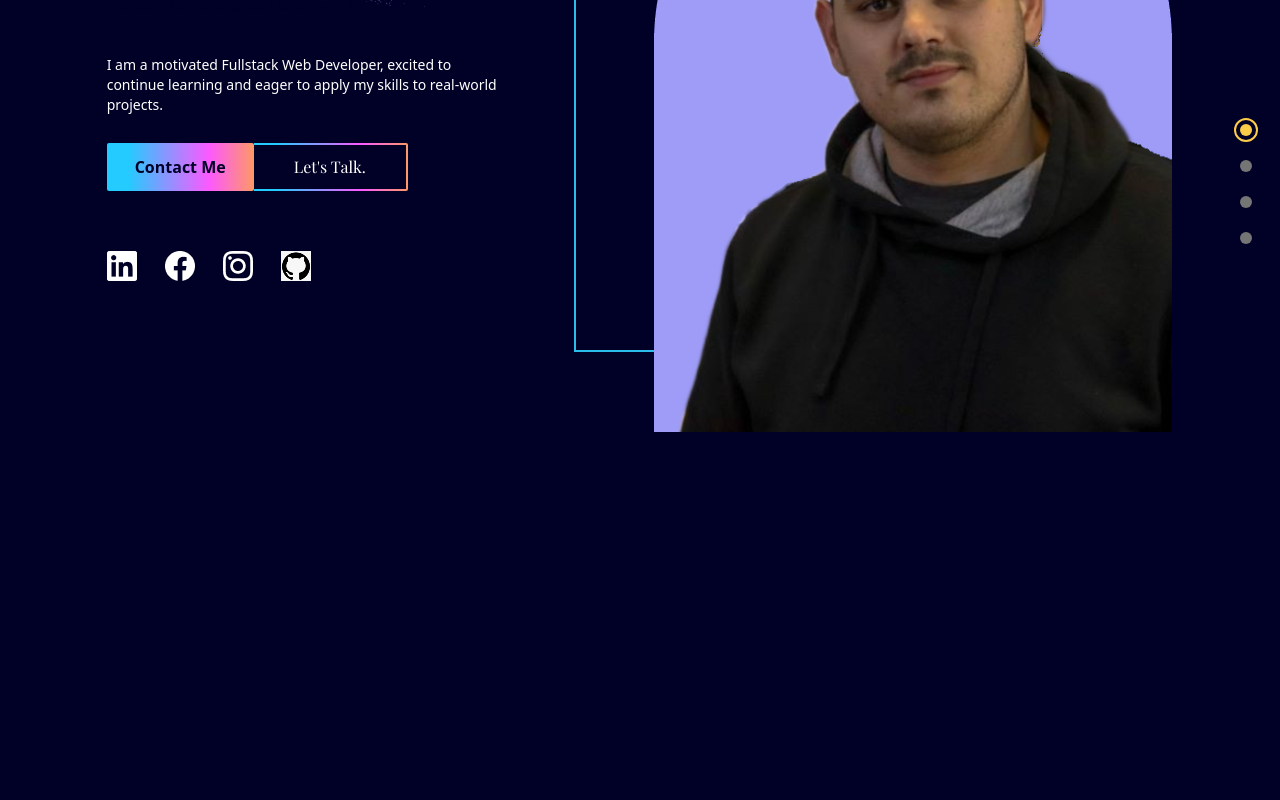
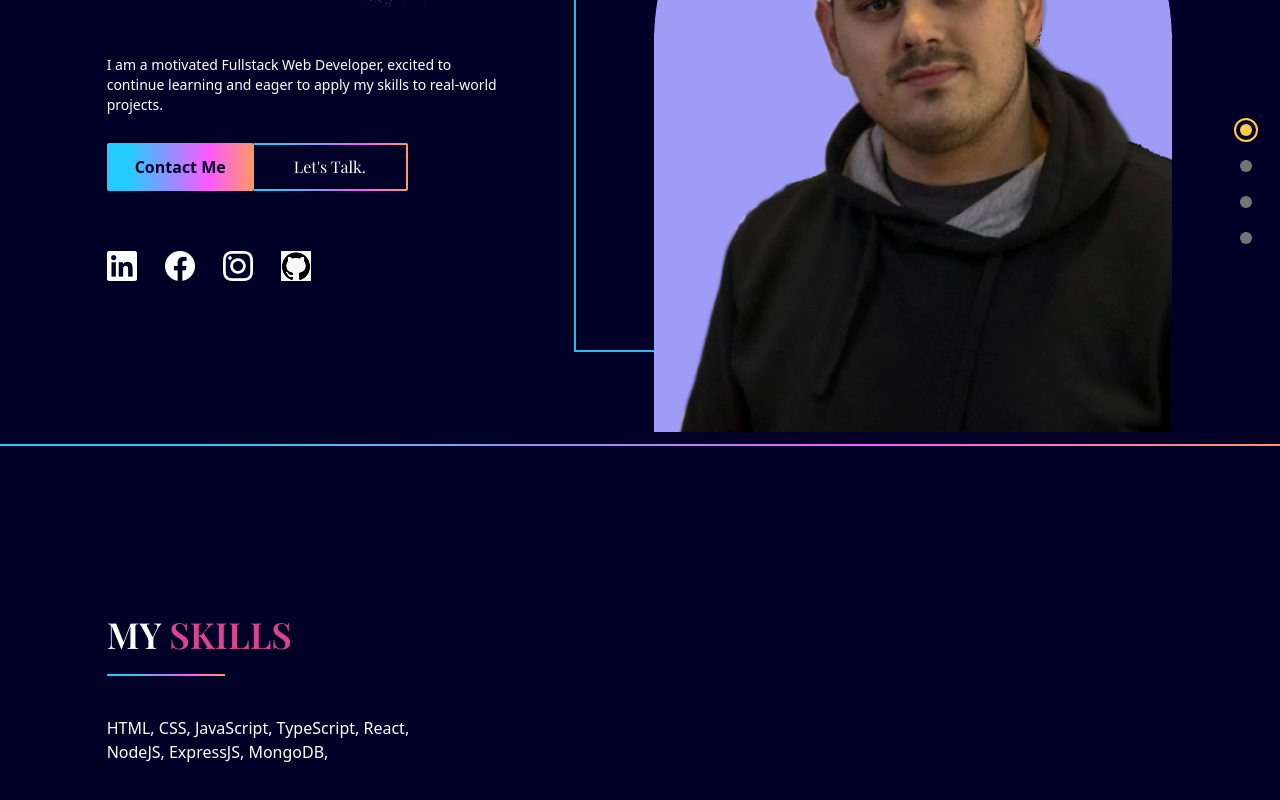
Before and after one commit to RichardHadzhiev/MyPortfolio, a React (Vite) app: page / in a window 1280 px wide. Shown: the part 356-1156 px from the top of the page. Before the commit the page ends 800 px from the top, so only its background shows below. Built offline with nearby package versions, Linux system fonts and the light colour scheme.

Commit message:
add MySkills

```diff
--- a/src/App.jsx
+++ b/src/App.jsx
@@ -3,6 +3,8 @@ import useMediaQuery from "./hooks/useMediaQuery";
 import Navbar from "./scenes/Navbar";
 import DotGroup from "./scenes/DotGroup";
 import Landing from "./scenes/Landing";
+import LineGradient from "./components/LineGradient";
+import MySkills from "./scenes/MySkills";
 
 function App() {
   const [selectedPage, setSelectedPage] = useState("home");
@@ -37,6 +39,10 @@ function App() {
         )}
         <Landing setSelectedPage={setSelectedPage} />
       </div>
+      <LineGradient />
+      <div className="w-5/6 mx-auto md:h-full ">
+        <MySkills />
+      </div>
     </div>
   );
 }
--- /dev/null
+++ b/src/components/LineGradient.jsx
@@ -0,0 +1,5 @@
+const LineGradient = ({ width = "w-full" }) => {
+  return <div className={`h-0.5 ${width} bg-gradient-rainblue`}></div>;
+};
+
+export default LineGradient;
--- /dev/null
+++ b/src/scenes/MySkills.jsx
@@ -0,0 +1,36 @@
+import LineGradient from "../components/LineGradient";
+import useMediaQuery from "../hooks/useMediaQuery";
+import { motion } from "framer-motion";
+
+const MySkills = () => {
+  const isAboveMediumScreen = useMediaQuery("(min-width: 1060px)");
+
+  return (
+    <section id="skills" className="pt-10 pb-24">
+      <div className="md:flex md:justify-between md:gap-16 mt-32">
+        <motion.div
+          className="md:w-1/3"
+          initial="hidden"
+          whileInView="visible"
+          viewport={{ once: true, amount: 0.5 }}
+          transition={{ duration: 0.5 }}
+          variants={{
+            hidden: { opacity: 0, x: -50 },
+            visible: { opacity: 1, x: 0 },
+          }}
+        >
+          <p className="font-playfair font-semibold text-4xl mb-5">
+            MY <span className="text-red">SKILLS</span>
+          </p>
+          <LineGradient width="w-1/3" />
+          <p className="mt-10 mb-7">
+            HTML, CSS, JavaScript, TypeScript, React, NodeJS, ExpressJS,
+            MongoDB,
+          </p>
+        </motion.div>
+      </div>
+    </section>
+  );
+};
+
+export default MySkills;
```
